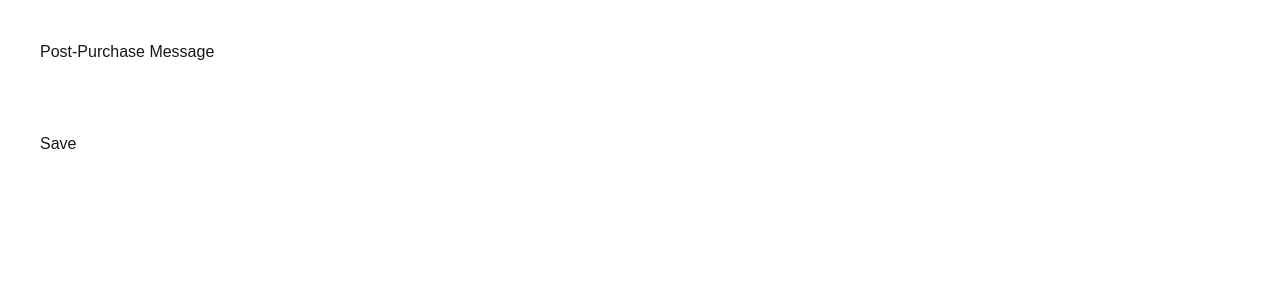
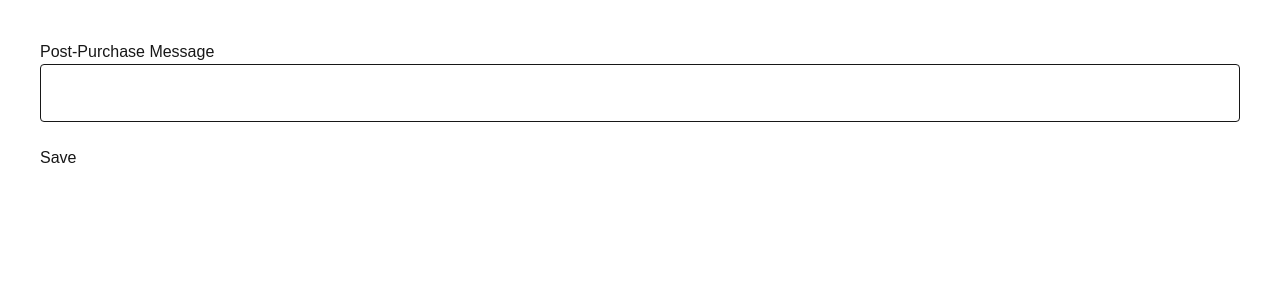
Before and after one commit to SyedJunaidAli1/assignment-clockwork, a Next.js app: page / in a window 1280 px wide. Shown: the top 300 px of the page. Built offline with nearby package versions, Linux system fonts and the light colour scheme; no server answers.

Commit message:
minor changes

```diff
--- a/app/page.tsx
+++ b/app/page.tsx
@@ -40,7 +40,7 @@ export default function Home() {
       <input
         value={message}
         onChange={(e) => setMessage(e.target.value)}
-        style={{ width: "100%", padding: 10 }}
+        className="w-full px-2 py-4 border rounded"
       />
       <br />
       <br />
```
